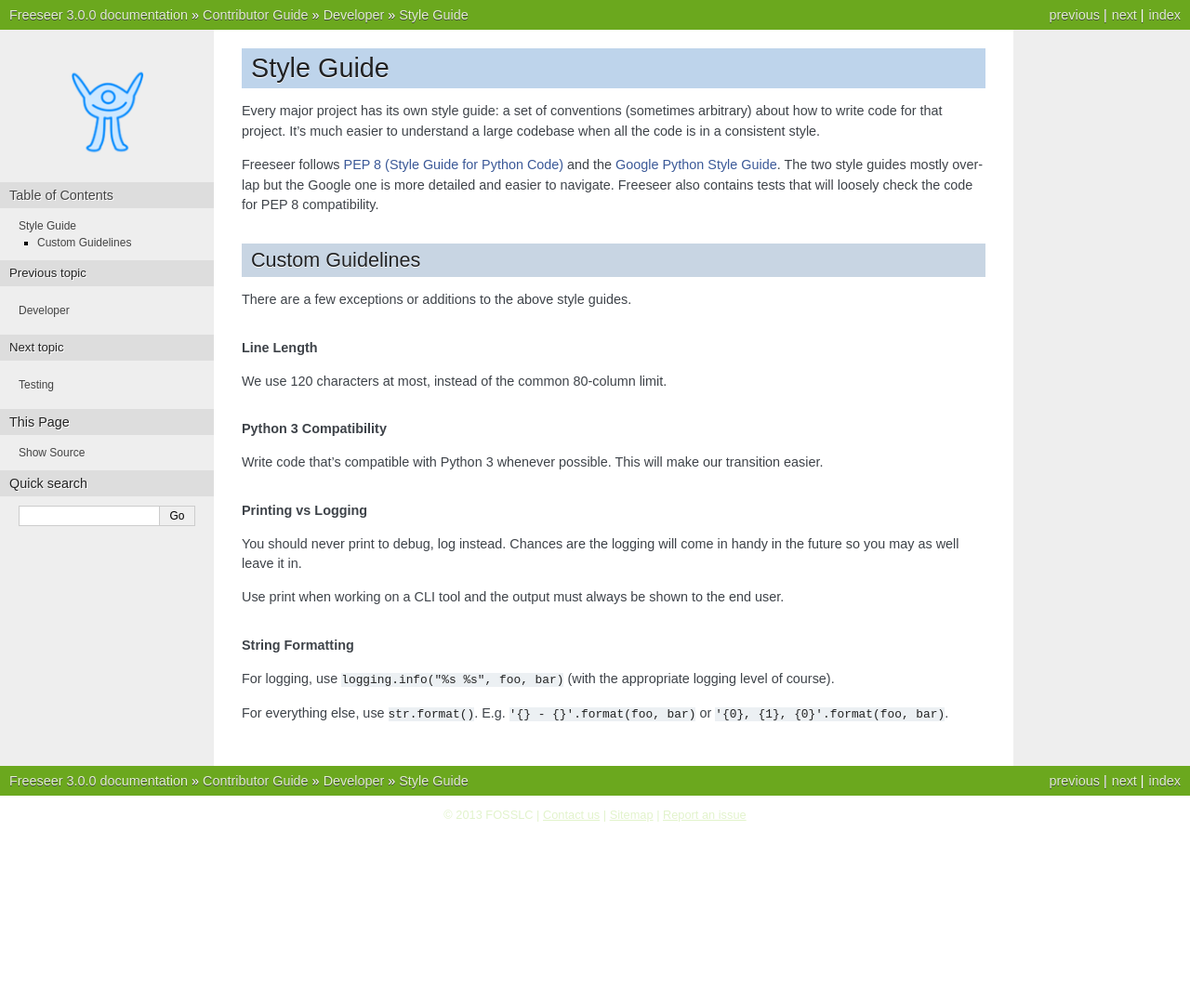
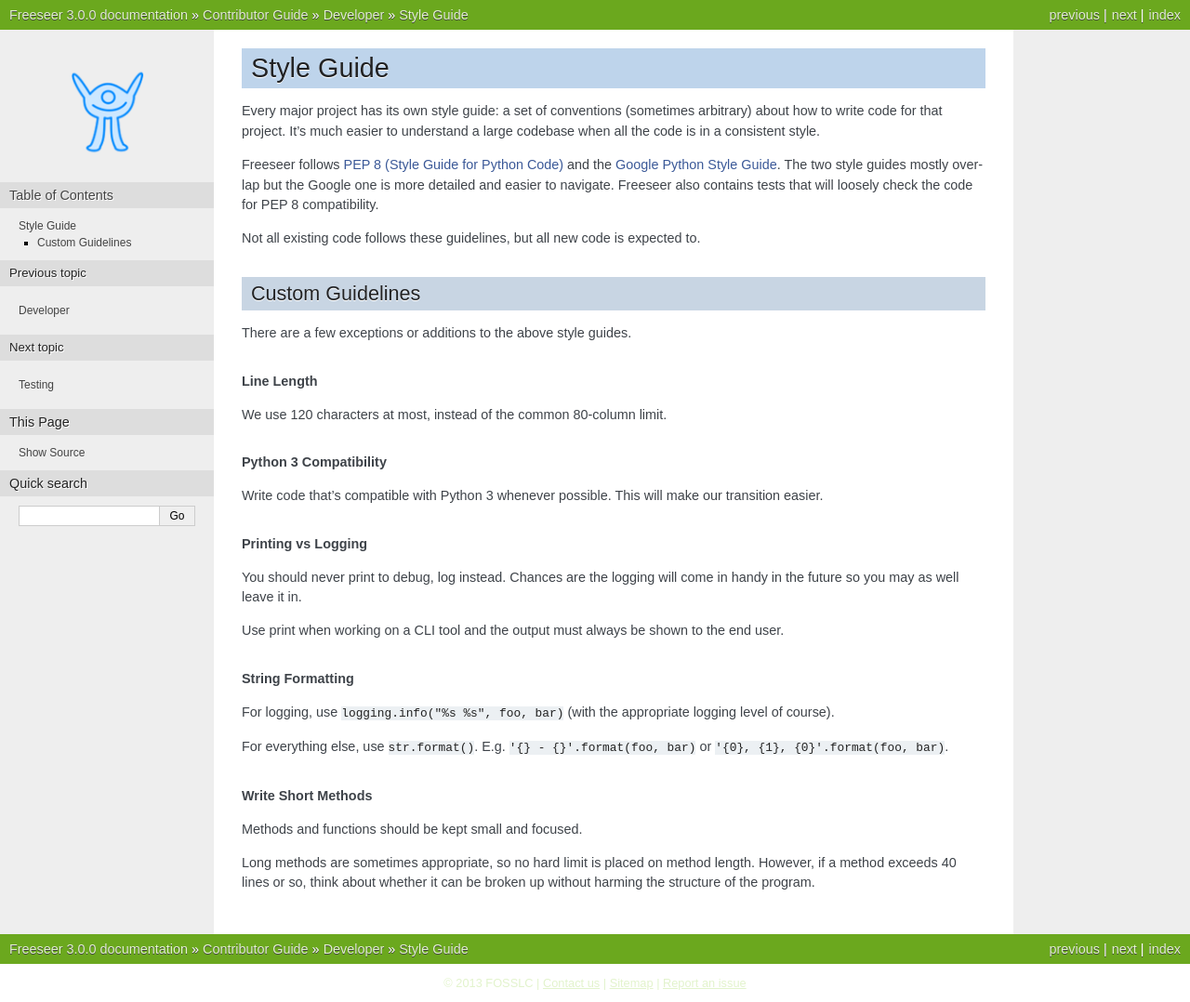
Before and after one commit to Freeseer/freeseer, a Sphinx documentation site: the page built from source/contribute/developers/styleguide.rst, in a window 1280 px wide. Shown: the whole page at 93% size. Built offline with Sphinx 7.4.7, drawn with Linux system fonts in a browser that asks for light colours; before the commit the page ends 900 px from its top, so only the background shows below that.

Commit message:
Add guideline for method length

```diff
--- a/source/contribute/developers/styleguide.rst
+++ b/source/contribute/developers/styleguide.rst
@@ -11,6 +11,8 @@ Freeseer follows
 The two style guides mostly overlap but the Google one is more detailed and
 easier to navigate. Freeseer also contains tests that will loosely check the code for PEP
 8 compatibility.
+
+Not all existing code follows these guidelines, but all new code is expected to.
 
 Custom Guidelines
 -----------------
@@ -41,3 +43,11 @@ logging level of course).
 
 For everything else, use ``str.format()``. E.g. ``'{} - {}'.format(foo, bar)``
 or ``'{0}, {1}, {0}'.format(foo, bar)``.
+
+.. rubric:: Write Short Methods
+
+Methods and functions should be kept small and focused.
+
+Long methods are sometimes appropriate, so no hard limit is placed on method
+length. However, if a method exceeds 40 lines or so, think about whether it can
+be broken up without harming the structure of the program.
```
